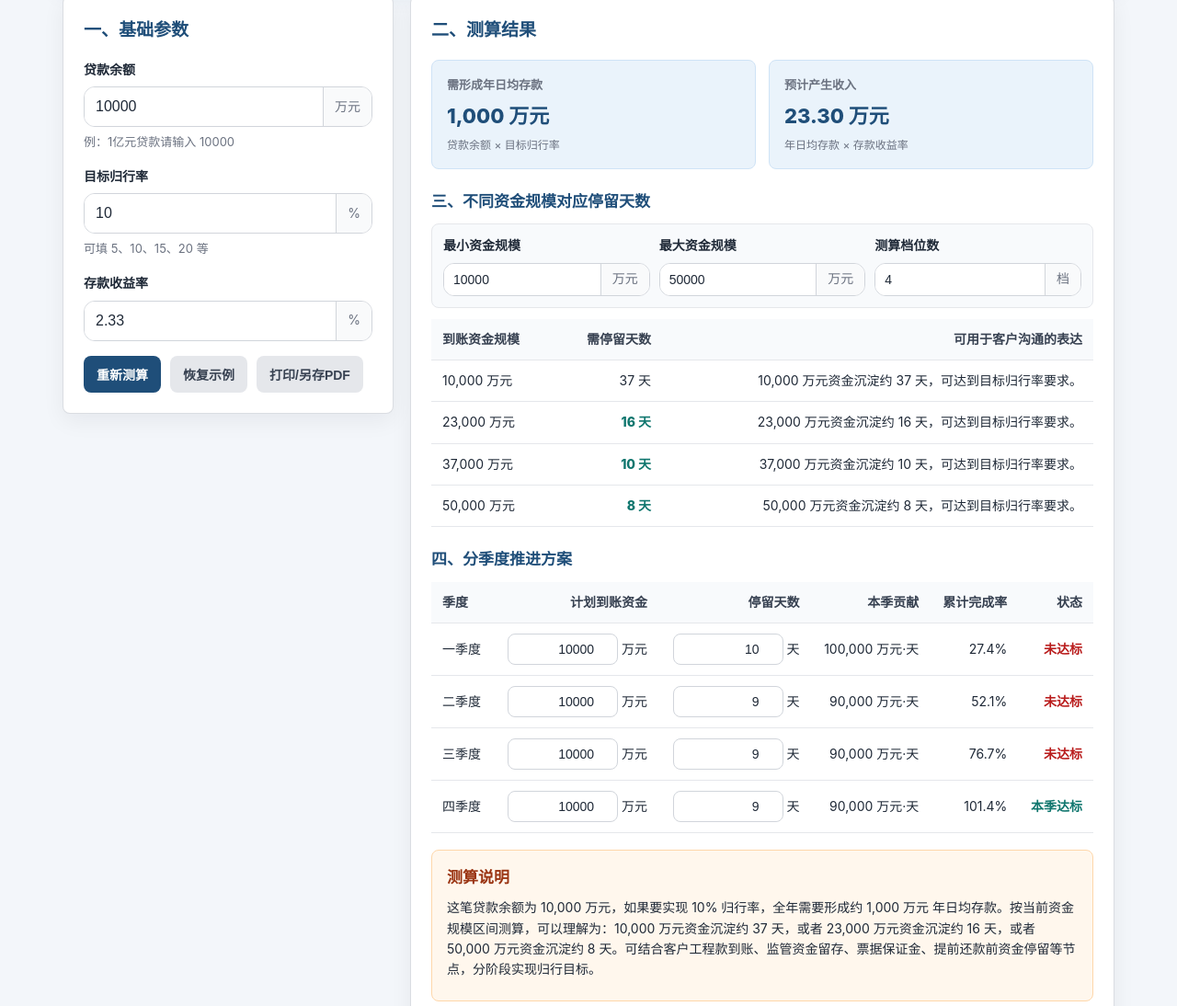
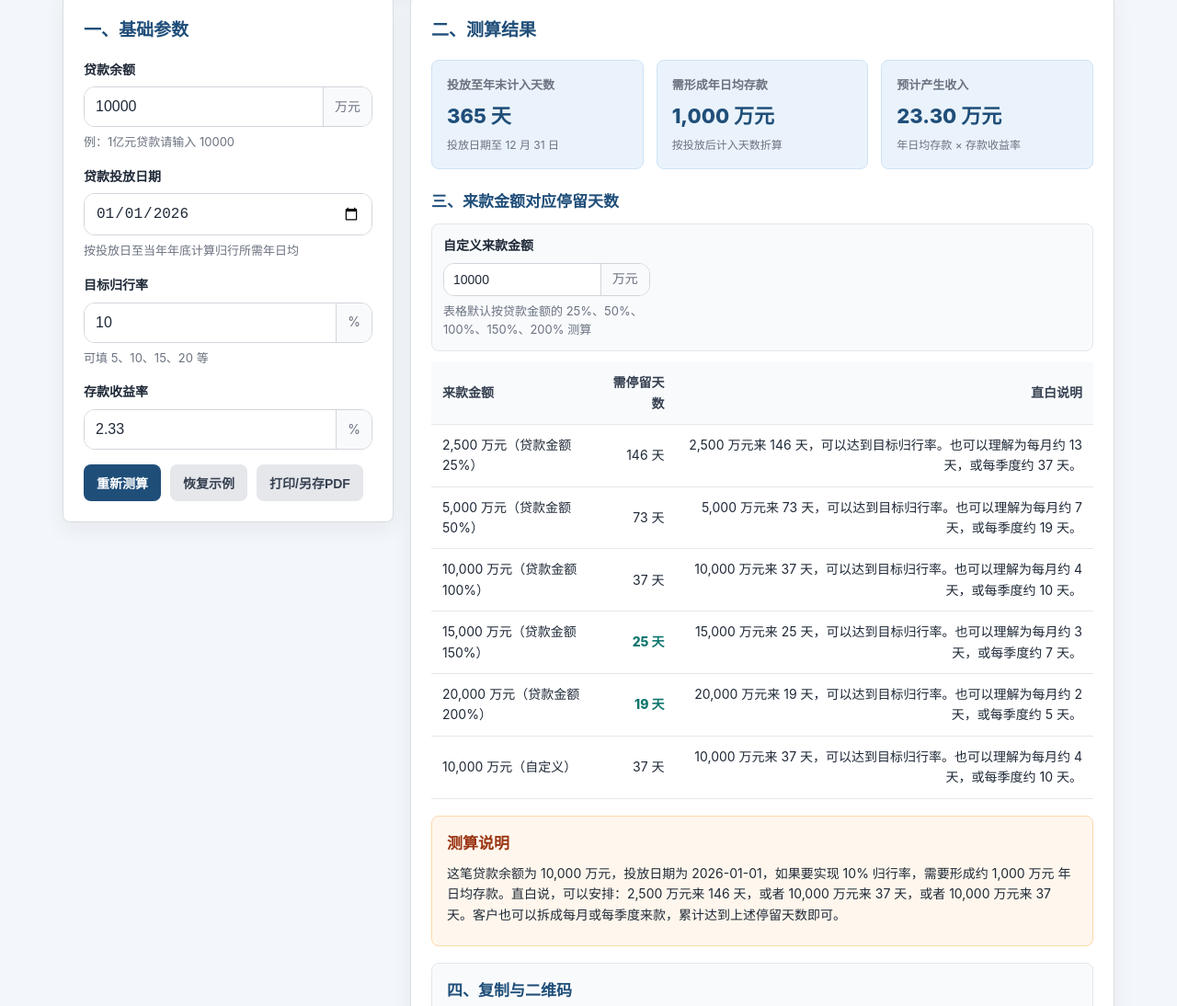
Before and after one commit to Lynch715/company-loan-return-rate-calculator, a plain HTML site: page index.html in a window 1280 px wide. Shown: the part 223-1317 px from the top of the page at 92% size. Drawn offline with Linux system fonts and the light colour scheme.

Commit message:
Simplify return rate scenarios by loan date

```diff
--- a/index.html
+++ b/index.html
@@ -135,7 +135,7 @@
 
     .result-row {
       display: grid;
-      grid-template-columns: repeat(2, 1fr);
+      grid-template-columns: repeat(3, 1fr);
       gap: 14px;
       margin-bottom: 18px;
     }
@@ -243,25 +243,6 @@
     .range-controls input {
       font-size: 14px;
       padding: 9px 10px;
-    }
-
-    .quarter-input {
-      width: 120px;
-      border: 1px solid var(--border);
-      border-radius: 8px;
-      padding: 8px 10px;
-      font-size: 14px;
-      text-align: right;
-    }
-
-    .status-ok {
-      color: var(--green);
-      font-weight: 800;
-    }
-
-    .status-pending {
-      color: var(--red);
-      font-weight: 700;
     }
 
     .btn-row {
@@ -528,23 +509,16 @@
       .days-table thead,
       .days-table tbody,
       .days-table tr,
-      .days-table td,
-      .quarter-table,
-      .quarter-table thead,
-      .quarter-table tbody,
-      .quarter-table tr,
-      .quarter-table td {
+      .days-table td {
         display: block;
         width: 100%;
       }
 
-      .days-table thead,
-      .quarter-table thead {
+      .days-table thead {
         display: none;
       }
 
-      .days-table tr,
-      .quarter-table tr {
+      .days-table tr {
         margin-bottom: 10px;
         padding: 10px;
         border: 1px solid #e2e8f0;
@@ -552,23 +526,20 @@
         background: #fff;
       }
 
-      .days-table td,
-      .quarter-table td {
+      .days-table td {
         border-bottom: none;
         padding: 6px 0;
         text-align: left;
       }
 
-      .days-table td:not(:last-child),
-      .quarter-table td {
+      .days-table td:not(:last-child) {
         display: flex;
         align-items: baseline;
         justify-content: space-between;
         gap: 12px;
       }
 
-      .days-table td::before,
-      .quarter-table td::before {
+      .days-table td::before {
         color: var(--muted);
         font-size: 12px;
         font-weight: 700;
@@ -586,35 +557,6 @@
         content: "沟通表达";
         display: block;
         margin-bottom: 4px;
-      }
-
-      .quarter-table td:nth-child(1)::before {
-        content: "季度";
-      }
-
-      .quarter-table td:nth-child(2)::before {
-        content: "计划到账资金";
-      }
-
-      .quarter-table td:nth-child(3)::before {
-        content: "停留天数";
-      }
-
-      .quarter-table td:nth-child(4)::before {
-        content: "本季贡献";
-      }
-
-      .quarter-table td:nth-child(5)::before {
-        content: "累计完成率";
-      }
-
-      .quarter-table td:nth-child(6)::before {
-        content: "状态";
-      }
-
-      .quarter-input {
-        width: 150px;
-        min-height: 40px;
       }
 
       .plan-box,
@@ -674,7 +616,7 @@
     <section class="header">
       <div class="org-name">邮储银行重庆分行 公司金融部</div>
       <h1>贷款归行率快速测算表</h1>
-      <p>把“归行率提升目标”转化为“需要多少年日均、多少钱停多少天、预计产生多少收入”，便于客户经理制定具体营销方案。</p>
+      <p>按贷款投放日期测算归行目标，把“需要多少年日均”转化成“来多少钱、来多少天”的直白方案。</p>
     </section>
 
     <div class="grid">
@@ -688,6 +630,14 @@
             <span class="unit">万元</span>
           </div>
           <div class="tips">例：1亿元贷款请输入 10000</div>
+        </div>
+
+        <div class="form-group">
+          <label for="loanDate">贷款投放日期</label>
+          <div class="input-wrap">
+            <input id="loanDate" type="date" value="2026-01-01" />
+          </div>
+          <div class="tips">按投放日至当年年底计算归行所需年日均</div>
         </div>
 
         <div class="form-group">
@@ -720,9 +670,14 @@
 
         <div class="result-row">
           <div class="metric">
+            <div class="label">投放至年末计入天数</div>
+            <div class="value" id="activeDays">-</div>
+            <div class="sub">投放日期至 12 月 31 日</div>
+          </div>
+          <div class="metric">
             <div class="label">需形成年日均存款</div>
             <div class="value" id="avgDeposit">-</div>
-            <div class="sub">贷款余额 × 目标归行率</div>
+            <div class="sub">按投放后计入天数折算</div>
           </div>
           <div class="metric">
             <div class="label">预计产生收入</div>
@@ -732,70 +687,37 @@
         </div>
 
         <div class="section-title">
-          <h3>三、不同资金规模对应停留天数</h3>
+          <h3>三、来款金额对应停留天数</h3>
         </div>
         <div class="range-controls">
           <div class="form-group">
-            <label for="fundMinAmount">最小资金规模</label>
+            <label for="customFundAmount">自定义来款金额</label>
             <div class="input-wrap">
-              <input id="fundMinAmount" type="number" value="10000" min="1" step="100" />
+              <input id="customFundAmount" type="number" value="10000" min="1" step="100" />
               <span class="unit">万元</span>
             </div>
-          </div>
-          <div class="form-group">
-            <label for="fundMaxAmount">最大资金规模</label>
-            <div class="input-wrap">
-              <input id="fundMaxAmount" type="number" value="50000" min="1" step="1000" />
-              <span class="unit">万元</span>
-            </div>
-          </div>
-          <div class="form-group">
-            <label for="fundLevelCount">测算档位数</label>
-            <div class="input-wrap">
-              <input id="fundLevelCount" type="number" value="4" min="2" max="12" step="1" />
-              <span class="unit">档</span>
-            </div>
+            <div class="tips">表格默认按贷款金额的 25%、50%、100%、150%、200% 测算</div>
           </div>
         </div>
         <div class="table-scroll">
           <table class="days-table">
             <thead>
               <tr>
-                <th>到账资金规模</th>
+                <th>来款金额</th>
                 <th>需停留天数</th>
-                <th>可用于客户沟通的表达</th>
+                <th>直白说明</th>
               </tr>
             </thead>
             <tbody id="daysTable"></tbody>
           </table>
         </div>
-
-        <div class="section-title">
-          <h3>四、分季度推进方案</h3>
-        </div>
-        <div class="table-scroll">
-          <table class="quarter-table">
-            <thead>
-              <tr>
-                <th>季度</th>
-                <th>计划到账资金</th>
-                <th>停留天数</th>
-                <th>本季贡献</th>
-                <th>累计完成率</th>
-                <th>状态</th>
-              </tr>
-            </thead>
-            <tbody id="quarterTable"></tbody>
-          </table>
-        </div>
-
         <div class="plan-box">
           <h3>测算说明</h3>
           <p id="speechText">-</p>
         </div>
 
         <div class="share-box">
-          <h3>五、复制与二维码</h3>
+          <h3>四、复制与二维码</h3>
           <div class="share-summary" id="shareSummary">-</div>
           <div class="btn-row">
             <button class="accent" id="copySummaryBtn" onclick="copySummary()">复制测算结果/说明</button>
@@ -820,7 +742,7 @@
 
   <script>
     const pageUrl = "https://lynch715.github.io/company-loan-return-rate-calculator/";
-    const quarters = ["一季度", "二季度", "三季度", "四季度"];
+    const fundRatios = [0.25, 0.5, 1, 1.5, 2];
 
     function formatNumber(num, digits = 0) {
       if (!isFinite(num)) return "-";
@@ -844,73 +766,81 @@
       return isNaN(val) ? 0 : val;
     }
 
+    function getLoanDate() {
+      const value = document.getElementById("loanDate").value;
+      return value || `${new Date().getFullYear()}-01-01`;
+    }
+
+    function getActiveDays(dateText) {
+      const year = parseInt(dateText.slice(0, 4), 10) || new Date().getFullYear();
+      const start = new Date(`${dateText}T00:00:00`);
+      const yearStart = new Date(`${year}-01-01T00:00:00`);
+      const yearEnd = new Date(`${year}-12-31T00:00:00`);
+      const effectiveStart = start < yearStart ? yearStart : start;
+      if (effectiveStart > yearEnd) return 0;
+      return Math.floor((yearEnd - effectiveStart) / 86400000) + 1;
+    }
+
+    function formatRatioLabel(ratio) {
+      return `贷款金额${formatNumber(ratio * 100, 0)}%`;
+    }
+
     function calculate() {
       const loanAmount = getInputNumber("loanAmount");
+      const loanDate = getLoanDate();
+      const activeDays = getActiveDays(loanDate);
       const targetRate = getInputNumber("targetRate") / 100;
       const daysInYear = 365;
       const depositYieldRate = getInputNumber("depositYieldRate") / 100;
-      const fundMinAmount = getInputNumber("fundMinAmount") || 1;
-      const fundMaxAmount = getInputNumber("fundMaxAmount") || fundMinAmount;
-      const fundLevelCount = Math.round(getInputNumber("fundLevelCount") || 4);
+      const customFundAmount = getInputNumber("customFundAmount");
 
-      const avgDeposit = loanAmount * targetRate;
+      const avgDeposit = loanAmount * activeDays / daysInYear * targetRate;
       const fundDays = avgDeposit * daysInYear;
       const interestIncome = avgDeposit * depositYieldRate;
-      const fundOptions = generateFundOptions(fundMinAmount, fundMaxAmount, fundLevelCount);
+      const fundOptions = generateFundOptions(loanAmount, customFundAmount);
 
+      document.getElementById("activeDays").textContent = activeDays + " 天";
       document.getElementById("avgDeposit").textContent = formatWan(avgDeposit, 0);
       document.getElementById("interestIncome").textContent = formatWan(interestIncome, 2);
 
       renderDaysTable(fundDays, fundOptions);
-      renderQuarterTable(fundDays, daysInYear, fundOptions);
-      renderSpeech(loanAmount, targetRate, avgDeposit, fundDays, fundOptions);
-      renderShareSummary(loanAmount, targetRate, avgDeposit, fundDays, interestIncome);
+      renderSpeech(loanAmount, loanDate, targetRate, avgDeposit, fundDays, fundOptions);
+      renderShareSummary(loanAmount, loanDate, targetRate, avgDeposit, interestIncome);
     }
 
-    function getRoundUnit(maxAmount) {
-      if (maxAmount >= 100000) return 5000;
-      if (maxAmount >= 10000) return 1000;
-      return 100;
-    }
+    function generateFundOptions(loanAmount, customFundAmount) {
+      const rows = fundRatios.map(ratio => ({
+        amount: loanAmount * ratio,
+        label: formatRatioLabel(ratio)
+      }));
 
-    function generateFundOptions(minAmount, maxAmount, levelCount) {
-      const min = Math.max(1, Math.min(minAmount, maxAmount));
-      const max = Math.max(1, Math.max(minAmount, maxAmount));
-      const count = Math.min(12, Math.max(2, levelCount));
-
-      if (min === max) return [min];
-
-      const unit = getRoundUnit(max);
-      const step = (max - min) / (count - 1);
-      const amounts = [];
-
-      for (let i = 0; i < count; i++) {
-        if (i === 0) {
-          amounts.push(min);
-        } else if (i === count - 1) {
-          amounts.push(max);
-        } else {
-          amounts.push(Math.round((min + step * i) / unit) * unit);
-        }
+      if (customFundAmount > 0) {
+        rows.push({
+          amount: customFundAmount,
+          label: "自定义"
+        });
       }
 
-      return [...new Set(amounts)].filter(amount => amount > 0).sort((a, b) => a - b);
+      return rows.filter(row => row.amount > 0);
     }
 
     function renderDaysTable(fundDays, fundOptions) {
       const tbody = document.getElementById("daysTable");
       tbody.innerHTML = "";
 
-      fundOptions.forEach(amount => {
+      fundOptions.forEach(({ amount, label }) => {
         const days = amount > 0 ? fundDays / amount : 0;
         const displayDays = formatCeilDays(days);
+        const dayCount = Math.max(1, Math.ceil(days));
+        const monthlyDays = Math.max(1, Math.ceil(dayCount / 12));
+        const quarterlyDays = Math.max(1, Math.ceil(dayCount / 4));
         const tr = document.createElement("tr");
 
         let cls = days <= 30 ? "highlight" : days > 180 ? "warning" : "";
-        let sentence = `${formatWan(amount)}资金沉淀约 ${displayDays}，可达到目标归行率要求。`;
+        let sentence = `${formatWan(amount)}来 ${displayDays}，可以达到目标归行率。也可以理解为每月约 ${monthlyDays} 天，或每季度约 ${quarterlyDays} 天。`;
 
         tr.innerHTML = `
-          <td>${formatWan(amount)}</td>
+          <td>${formatWan(amount)}（${label}）</td>
           <td class="${cls}">${displayDays}</td>
           <td>${sentence}</td>
         `;
@@ -918,90 +848,34 @@
       });
     }
 
-    function getExistingInputNumber(id, fallback) {
-      const el = document.getElementById(id);
-      if (!el) return fallback;
-      const val = parseFloat(el.value);
-      return isNaN(val) ? fallback : val;
-    }
-
-    function splitDaysAcrossQuarters(totalDays) {
-      const baseDays = Math.floor(totalDays / quarters.length);
-      const extraDays = totalDays % quarters.length;
-      return quarters.map((_, index) => baseDays + (index < extraDays ? 1 : 0));
-    }
-
-    function renderQuarterTable(fundDays, daysInYear, fundOptions) {
-      const tbody = document.getElementById("quarterTable");
-      const defaultAmount = fundOptions[0] || 1;
-      const defaultTotalDays = Math.max(1, Math.ceil(fundDays / defaultAmount));
-      const defaultDays = splitDaysAcrossQuarters(defaultTotalDays);
-      const plans = quarters.map((_, index) => ({
-        amount: getExistingInputNumber(`quarterAmount${index}`, defaultAmount),
-        days: getExistingInputNumber(`quarterDays${index}`, defaultDays[index])
-      }));
-
-      tbody.innerHTML = "";
-      let cumulativeDays = 0;
-      let reached = false;
-
-      quarters.forEach((q, index) => {
-        const plan = plans[index];
-        const contribution = plan.amount * plan.days;
-        cumulativeDays += contribution;
-        const completionRate = fundDays > 0 ? cumulativeDays / fundDays * 100 : 0;
-        const isReached = completionRate >= 100;
-        const status = reached
-          ? "已达标，可不安排"
-          : isReached
-            ? "本季达标"
-            : "未达标";
-        const statusClass = isReached || reached ? "status-ok" : "status-pending";
-        reached = reached || isReached;
-        const tr = document.createElement("tr");
-        tr.innerHTML = `
-          <td>${q}</td>
-          <td><input class="quarter-input" id="quarterAmount${index}" type="number" value="${plan.amount}" min="0" step="100" /> 万元</td>
-          <td><input class="quarter-input" id="quarterDays${index}" type="number" value="${plan.days}" min="0" step="1" /> 天</td>
-          <td>${formatNumber(contribution, 0)} 万元·天</td>
-          <td>${formatNumber(completionRate, 1)}%</td>
-          <td class="${statusClass}">${status}</td>
-        `;
-        tbody.appendChild(tr);
-      });
-
-      document.querySelectorAll(".quarter-input").forEach(input => {
-        input.addEventListener("input", calculate);
-      });
-    }
-
     function getRepresentativeFundOptions(fundOptions) {
       if (fundOptions.length <= 3) return fundOptions;
       return [
         fundOptions[0],
-        fundOptions[Math.floor((fundOptions.length - 1) / 2)],
+        fundOptions[2],
         fundOptions[fundOptions.length - 1]
       ];
     }
 
-    function renderSpeech(loanAmount, targetRate, avgDeposit, fundDays, fundOptions) {
+    function renderSpeech(loanAmount, loanDate, targetRate, avgDeposit, fundDays, fundOptions) {
       const targetRateText = formatNumber(targetRate * 100, 1).replace(".0", "") + "%";
       const examples = getRepresentativeFundOptions(fundOptions)
-        .map(amount => `${formatWan(amount)}资金沉淀约 ${formatCeilDays(fundDays / amount)}`)
+        .map(({ amount }) => `${formatWan(amount)}来 ${formatCeilDays(fundDays / amount)}`)
         .join("，或者 ");
 
-      const text = `这笔贷款余额为 ${formatWan(loanAmount)}，如果要实现 ${targetRateText} 归行率，全年需要形成约 ${formatWan(avgDeposit)} 年日均存款。按当前资金规模区间测算，可以理解为：${examples}。可结合客户工程款到账、监管资金留存、票据保证金、提前还款前资金停留等节点，分阶段实现归行目标。`;
+      const text = `这笔贷款余额为 ${formatWan(loanAmount)}，投放日期为 ${loanDate}，如果要实现 ${targetRateText} 归行率，需要形成约 ${formatWan(avgDeposit)} 年日均存款。直白说，可以安排：${examples}。客户也可以拆成每月或每季度来款，累计达到上述停留天数即可。`;
 
       document.getElementById("speechText").textContent = text;
     }
 
-    function buildShareSummary(loanAmount, targetRate, avgDeposit, fundDays, interestIncome) {
+    function buildShareSummary(loanAmount, loanDate, targetRate, avgDeposit, interestIncome) {
       const targetRateText = formatNumber(targetRate * 100, 1).replace(".0", "") + "%";
       const speech = document.getElementById("speechText").textContent;
 
       return [
         "贷款归行率测算结果",
         `贷款余额：${formatWan(loanAmount)}`,
+        `投放日期：${loanDate}`,
         `目标归行率：${targetRateText}`,
         `需形成年日均存款：${formatWan(avgDeposit)}`,
         `预计产生收入：${formatWan(interestIncome, 2)}`,
@@ -1013,8 +887,8 @@
       ].join("\n");
     }
 
-    function renderShareSummary(loanAmount, targetRate, avgDeposit, fundDays, interestIncome) {
-      const summary = buildShareSummary(loanAmount, targetRate, avgDeposit, fundDays, interestIncome);
+    function renderShareSummary(loanAmount, loanDate, targetRate, avgDeposit, interestIncome) {
+      const summary = buildShareSummary(loanAmount, loanDate, targetRate, avgDeposit, interestIncome);
       document.getElementById("shareSummary").textContent = summary;
       document.getElementById("pageUrlText").textContent = pageUrl;
       document.getElementById("qrImage").src = `https://api.qrserver.com/v1/create-qr-code/?size=180x180&data=${encodeURIComponent(pageUrl)}`;
@@ -1061,17 +935,10 @@
 
     function resetDefault() {
       document.getElementById("loanAmount").value = 10000;
+      document.getElementById("loanDate").value = "2026-01-01";
       document.getElementById("targetRate").value = 10;
       document.getElementById("depositYieldRate").value = 2.33;
-      document.getElementById("fundMinAmount").value = 10000;
-      document.getElementById("fundMaxAmount").value = 50000;
-      document.getElementById("fundLevelCount").value = 4;
-      quarters.forEach((_, index) => {
-        const amountInput = document.getElementById(`quarterAmount${index}`);
-        const daysInput = document.getElementById(`quarterDays${index}`);
-        if (amountInput) amountInput.value = "";
-        if (daysInput) daysInput.value = "";
-      });
+      document.getElementById("customFundAmount").value = 10000;
       calculate();
     }
 
```
